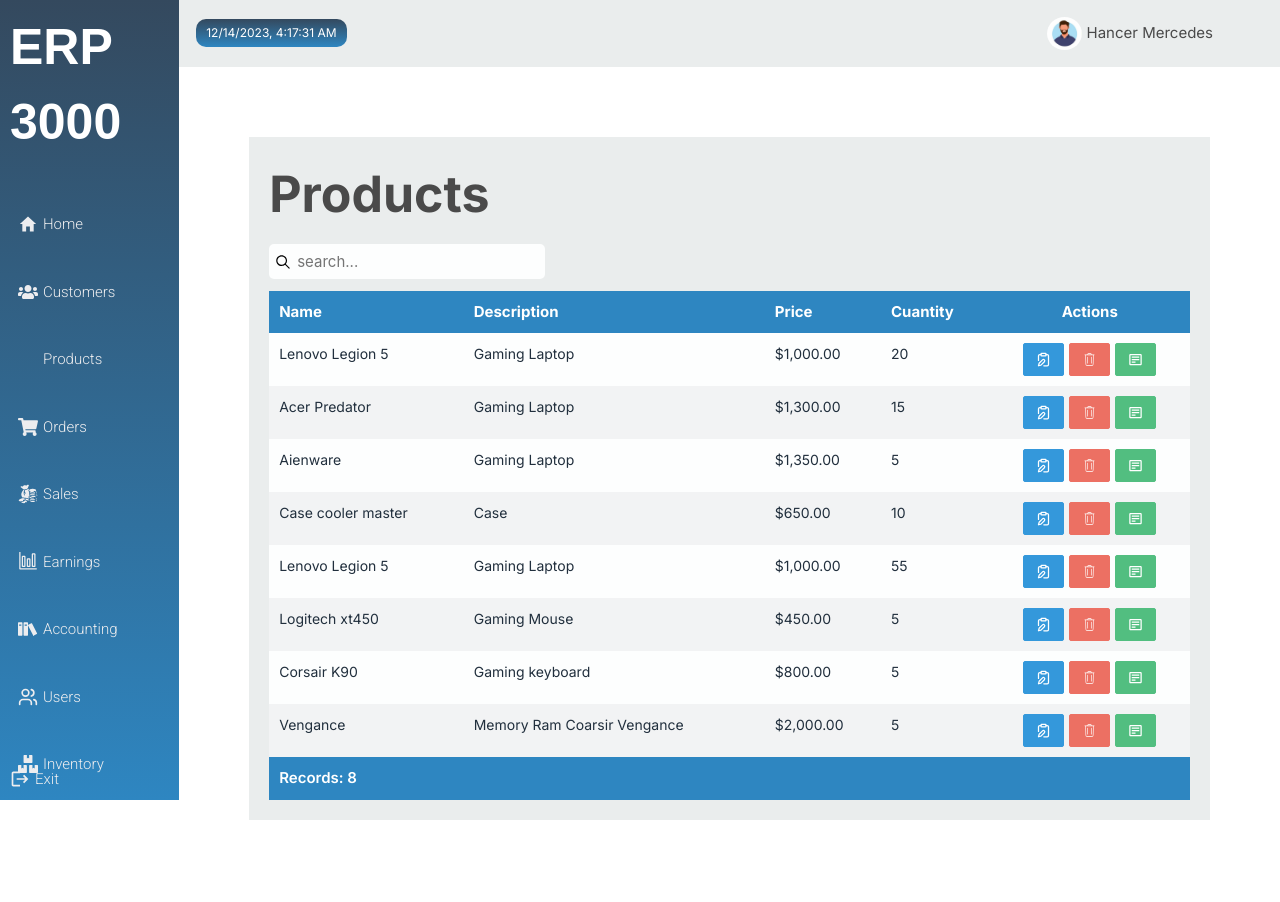
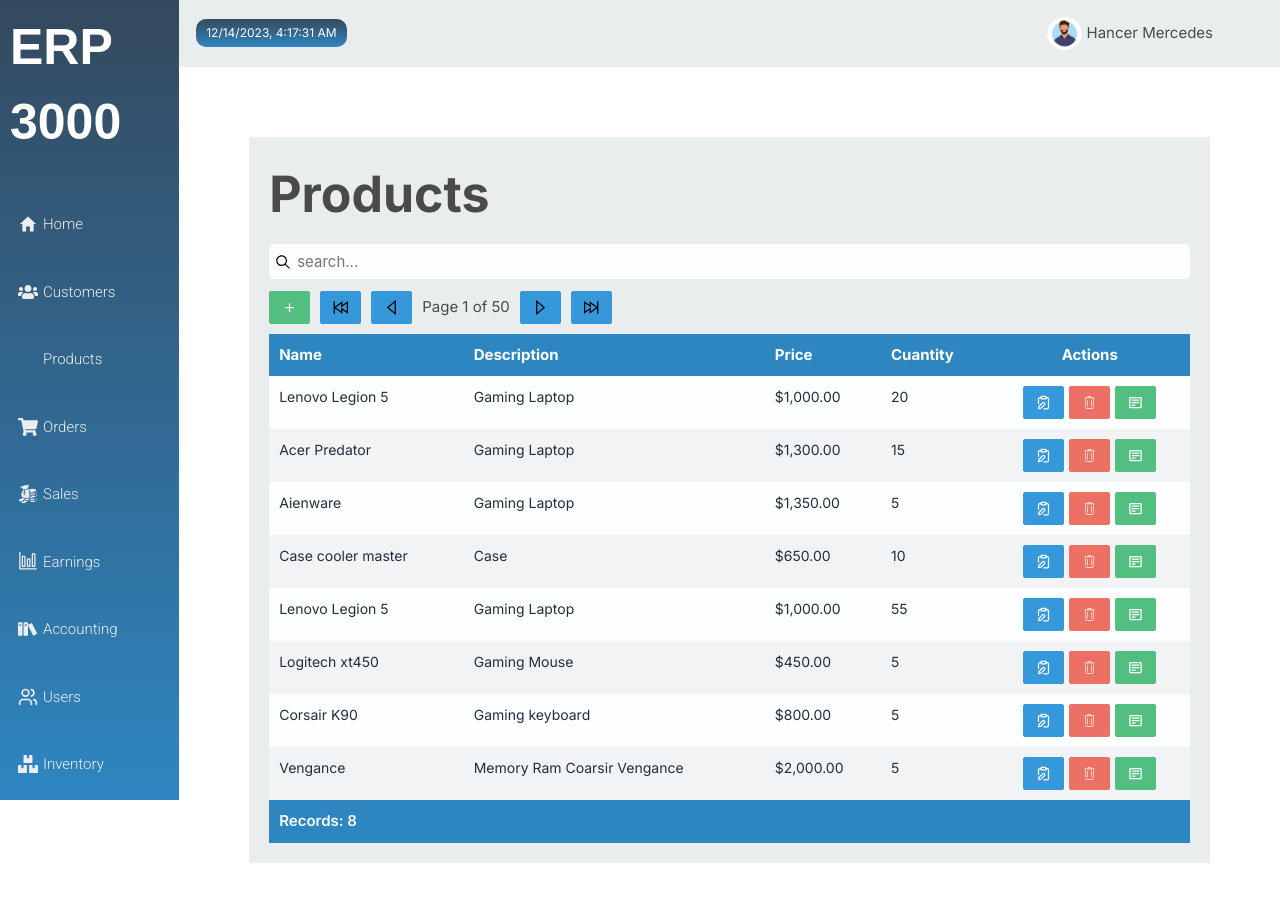
Before and after one commit to HancerMercede/pos_manager, a React (Vite) app: page /Products in a window 1280 px wide. Shown: the top 902 px of the page. Built offline with nearby package versions, Linux system fonts and the light colour scheme; some icons are missing; a web font is replaced by a local one.

Commit message:
Adding pagination to all the components

```diff
--- a/package.json
+++ b/package.json
@@ -13,6 +13,7 @@
     "@react-pdf/renderer": "^3.1.14",
     "bootstrap": "^5.3.2",
     "bulma": "^0.9.4",
+    "formik": "^2.4.6",
     "prop-types": "^15.8.1",
     "react": "^18.2.0",
     "react-dom": "^18.2.0",
--- a/src/components/Customer.module.css
+++ b/src/components/Customer.module.css
@@ -113,3 +113,7 @@
 .pagination_container {
     font-size: 1.5rem;
 }
+
+.hidden {
+    display: hidden;
+}
--- a/src/components/Order.jsx
+++ b/src/components/Order.jsx
@@ -6,6 +6,7 @@
 import { Search } from "./Search";
 import tablestyle from "../CustomStyles/Table.module.css";
 import { DollarFormat } from "../utils/DollarFormat";
+import { Pagination } from "./Pagination";
 
 export const Order = () => {
   return (
@@ -15,6 +16,7 @@
           <h1>Orders</h1>
         </div>
         <Search />
+        <Pagination />
         <div className={tablestyle.table_container}>
           <table>
             <thead className={tablestyle.table_background_color}>
--- a/src/components/Pagination.jsx
+++ b/src/components/Pagination.jsx
@@ -8,7 +8,6 @@
 
 export const Pagination = () => {
   const [page, setPage] = useState(1);
-
   const lastPage = 50;
 
   const IncrementPage = () => {
@@ -30,8 +29,12 @@
   };
   return (
     <div className={style.wrapper}>
-      <button className={style.button_success} type="button" title="Create">
-        <MdAdd size={20} title="Create" />
+      <button
+        className={`${style.button_success}`}
+        type="button"
+        title="Create"
+      >
+        <MdAdd size={15} title="Create" />
       </button>
       <button
         className={style.button_primary}
@@ -39,7 +42,7 @@
         type="button"
         title="First Page"
       >
-        <GrChapterPrevious size={20} />
+        <GrChapterPrevious size={15} />
       </button>
       <button
         className={style.button_primary}
@@ -47,7 +50,7 @@
         type="button"
         title="Previous Page"
       >
-        <GrCaretPrevious size={20} />
+        <GrCaretPrevious size={15} />
       </button>
       <div className={style.pagination_container}>
         <span>Page {page} of 50</span>
@@ -58,7 +61,7 @@
         type="button"
         title="Next Page"
       >
-        <GrCaretNext size={20} />
+        <GrCaretNext size={15} />
       </button>
       <button
         className={style.button_primary}
@@ -66,7 +69,7 @@
         type="button"
         title="Last Page"
       >
-        <GrChapterNext size={20} />
+        <GrChapterNext size={15} />
       </button>
     </div>
   );
--- a/src/components/Product.jsx
+++ b/src/components/Product.jsx
@@ -6,6 +6,7 @@
 import { BiDetail } from "react-icons/bi";
 import tablestyle from "../CustomStyles/Table.module.css";
 import { DollarFormat } from "../utils/DollarFormat";
+import { Pagination } from "./Pagination";
 
 export const Product = () => {
   return (
@@ -15,6 +16,7 @@
           <h1>Products</h1>
         </div>
         <Search />
+        <Pagination />
         <div className={tablestyle.table_container}>
           <table>
             <thead className={tablestyle.table_background_color}>
--- a/src/components/Search.jsx
+++ b/src/components/Search.jsx
@@ -1,11 +1,27 @@
+import { useEffect, useRef } from "react";
 import style from "./Search.module.css";
 import { IoIosSearch } from "react-icons/io";
 export const Search = () => {
+  const input = useRef(null);
+
+  useEffect(() => {
+    input.current.focus();
+  }, []);
+
+  const handleSubmit = (e) => {
+    e.preventDefault();
+    console.log(e.target.value);
+  };
   return (
     <div className={style.search_wrapper}>
-      <form>
-        <input className={style.input} type="text" placeholder="search..." />
-        <button className={style.searchButton}>
+      <form onSubmit={handleSubmit}>
+        <input
+          className={style.input}
+          type="text"
+          placeholder="search..."
+          ref={input}
+        />
+        <button className={style.searchButton} type="submit">
           <span>
             <IoIosSearch size={18} />
           </span>
--- a/src/components/Search.module.css
+++ b/src/components/Search.module.css
@@ -4,7 +4,7 @@
 
 .input {
     margin: 12px 0;
-    width: 30%;
+    width: 100%;
     padding: 8px 8px 8px 28px;
     border: none;
     background-color: #FDFEFE;
--- a/src/components/Sidebar.jsx
+++ b/src/components/Sidebar.jsx
@@ -10,10 +10,7 @@
 import { VscSettingsGear } from "react-icons/vsc";
 import { IoMdHome } from "react-icons/io";
 import { VscGraph } from "react-icons/vsc";
-import { MdLogout } from "react-icons/md";
 import { Link } from "react-router-dom";
-
-const username = "Hancer Mercedes";
 
 export const Sidebar = () => {
   return (
@@ -71,12 +68,12 @@
             Settings
           </Link>
         </div>
-        <footer className={style.footer}>
+        {/* <footer className={style.footer}>
           <Link to="/">
             <MdLogout size={20} />
             Exit
           </Link>
-        </footer>
+        </footer> */}
       </div>
     </>
   );
--- a/src/components/Sidebar.module.css
+++ b/src/components/Sidebar.module.css
@@ -13,7 +13,7 @@
     width: 14%;
     overflow: hidden;
     font-family: 'Roboto', sans-serif;
-    z-index: 1;
+    z-index: 5;
 }
 
 .hamburger_menu {
@@ -46,7 +46,7 @@
 .linksection a {
     display: flex;
     align-items: center;
-    gap: 5px;
+    gap: 0.5rem;
     padding: 1rem;
     box-sizing: border-box;
     margin-top: 2.5rem;
@@ -60,9 +60,10 @@
     bottom: 0;
     position: absolute;
     width: 100%;
-    display: flex;
+
     padding: 1rem;
     gap: 5px;
+    display: flex;
     align-items: center;
 }
 
```
Also changed, not shown: 1 other file (tests, documents, lock files or other folders).
